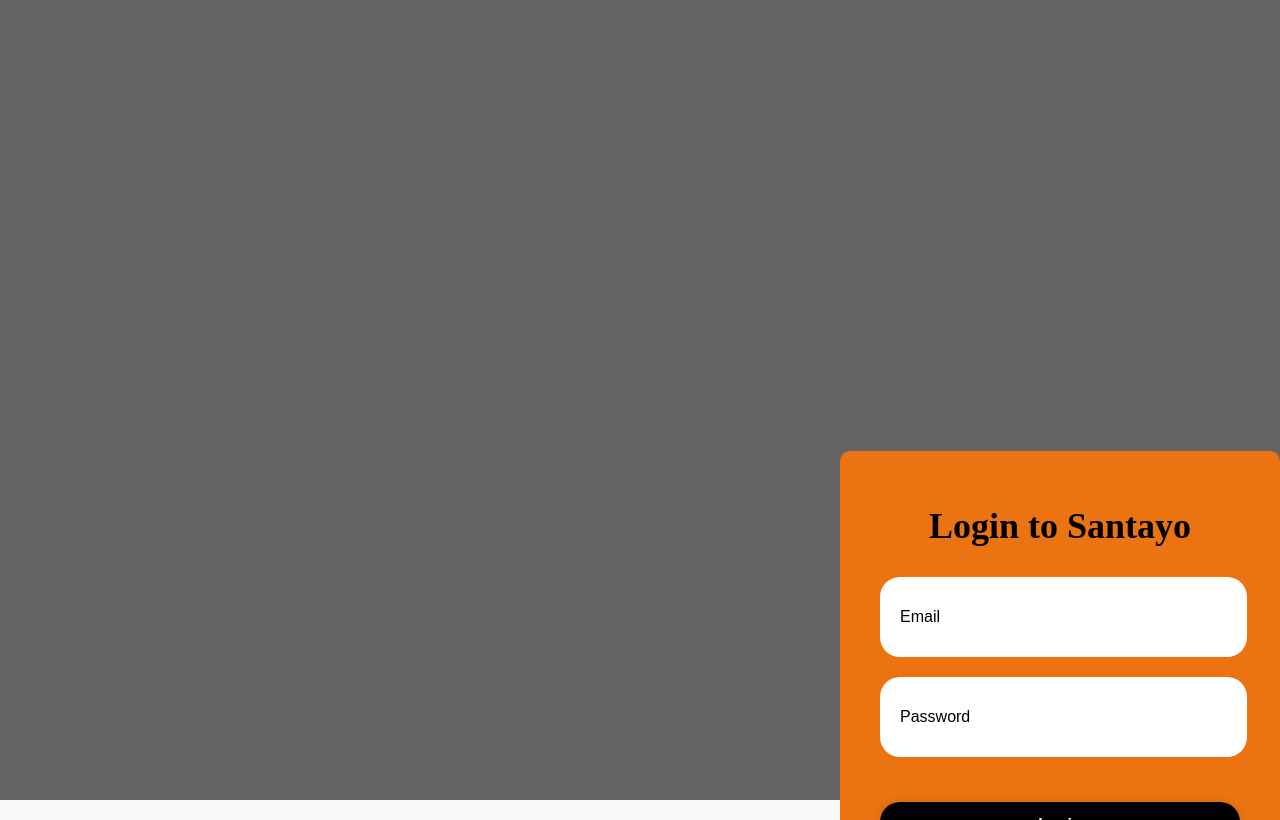
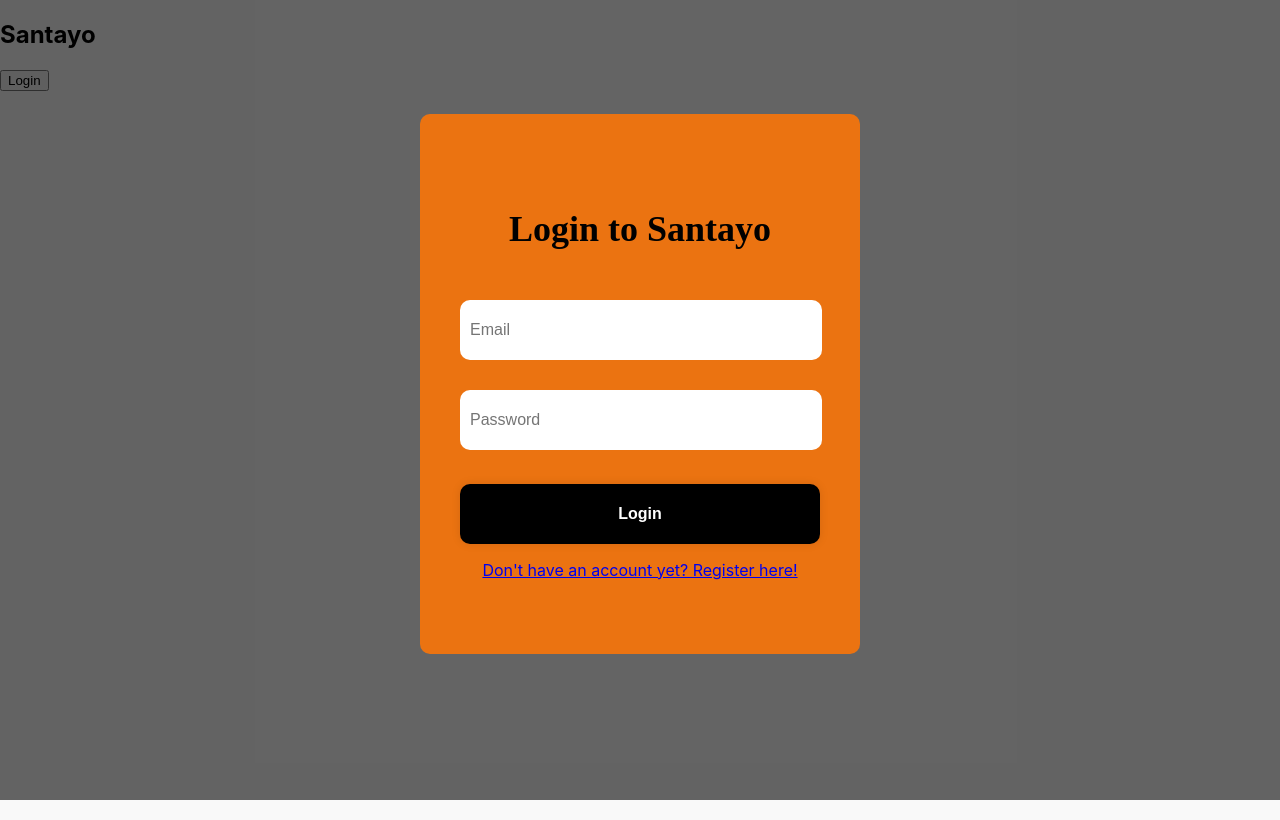
Before and after one commit to dyorgie/CSElectiveFinals, a React (Create React App) app in the folder finals/: page /login in a window 1280 px wide. Built offline with nearby package versions, Linux system fonts and the light colour scheme; no server answers.

Commit message:
Fixed Login and Register Route and CSS

```diff
--- a/finals/src/App.js
+++ b/finals/src/App.js
@@ -9,12 +9,12 @@
 
 function App() {
   return (
-    <>
+    <BrowserRouter>
       <UserProvider>
         <Navbar />
         <NavRoutes />
       </UserProvider>
-    </>
+    </BrowserRouter>
   );
 }
 
--- a/finals/src/index.js
+++ b/finals/src/index.js
@@ -4,10 +4,13 @@
 import App from './App';
 import reportWebVitals from './reportWebVitals';
 
+
 const root = ReactDOM.createRoot(document.getElementById('root'));
 root.render(
   <React.StrictMode>
-    <App />
+
+      <App />
+
   </React.StrictMode>
 );
 
--- a/finals/src/navigation/NavRoutes.js
+++ b/finals/src/navigation/NavRoutes.js
@@ -11,7 +11,6 @@
   const { user } = useContext(UserContext);
 
   return (
-    <BrowserRouter>
       <Routes>
         <Route path="/" element={<Home />} />
         <Route path="/about" element={user ? <About /> : <Navigate to="/login" />} />
@@ -19,6 +18,5 @@
         <Route path="/register" element={<Register />} />
         <Route path="/login" element={<Login />} />
       </Routes>
-    </BrowserRouter>
   );
 }
--- /dev/null
+++ b/finals/src/navigation/Navbar.css
@@ -0,0 +1,3 @@
+nav{
+    z-index: 4;
+}
--- a/finals/src/navigation/Navbar.js
+++ b/finals/src/navigation/Navbar.js
@@ -1,17 +1,26 @@
 import { useContext } from "react";
 import { NavLink, useNavigate } from "react-router-dom";
 import { UserContext } from "../context/UserContext";
+import "../navigation/Navbar.css"
 
 export default function Navbar() {
   const { user } = useContext(UserContext);
-  <nav>
+  if (user === undefined) return null;
+
+  return(
+    <nav>
     <h1>Santayo</h1>
-    {user && (
+
+    {user ? (
       <>
         <NavLink to="/">Home</NavLink>
         <NavLink to="/about">About</NavLink>
         <NavLink to="/contact">Contact</NavLink>
       </>
+    ) : (
+      <NavLink to="/login"><button>Login</button></NavLink>
     )}
-  </nav>;
+  </nav>
+  )
+
 }
--- a/finals/src/pages/HomePage.js
+++ b/finals/src/pages/HomePage.js
@@ -1,11 +1,7 @@
 import React from 'react'
-import Navbar from '../navigation/Navbar'
 
 export default function HomePage() {
   return (
-    <div>
-       HomePage
-
-    </div>
+    <div>HomePage</div>
   )
 }
--- a/finals/src/pages/Login.css
+++ b/finals/src/pages/Login.css
@@ -1,15 +1,18 @@
-.login-parent-container {
+.login-parent-container{
+  position:fixed;
+  width: 100%;
+  height: 100vh;
   background-color: rgba(0, 0, 0, 0.6);
-  position: fixed;
   top: 0;
   right: 0;
   left: 0;
   bottom: 0;
-  display: flex;
+  display:flex;
+  justify-content: center;
   align-items: center;
-  justify-content: center;
-  z-index: 4;
+
 }
+
 
 .login-parent-container h1 {
   font-size: 36px;
@@ -18,27 +21,24 @@
 }
 
 .form-container {
-  position: relative;
   background-color: rgba(235, 115, 17, 1);
   border-radius: 10px;
   border: 8px;
   width: 360px;
-  padding: 30px 40px;
+  padding: 70px 40px;
   animation: "dropTop .3s linear";
+  position:absolute;
+  top:40%;
+  left:50%;
+  transform: translate(-50%,-50%);
 }
 
-.email-container {
+
+.email-container, .password-container{
   position: relative;
-  width: 84%;
+  width: 95%;
   height: 40px;
-  margin: 30px 0;
-}
-
-.password-container {
-  position: relative;
-  width: 84%;
-  height: 40px;
-  margin: 60px 0;
+  margin: 50px 0;
 }
 
 .login-parent-container input {
@@ -46,26 +46,25 @@
   height: 100%;
   border: none;
   outline: none;
-  padding: 20px 45px 20px 20px;
+  padding:10px 10px;
   font-size: 16px;
-  border-radius: 20px;
+  border-radius: 10px;
   color: black;
 }
 
-.login-parent-container input::placeholder {
-  color: black;
-}
+
 
 .login-parent-container button {
   width: 100%;
-  height: 45px;
+  height: 60px;
   background: black;
   border: none;
   outline: none;
-  border-radius: 20px;
+  border-radius: 10px;
   box-shadow: 0 0 10px rgba(0, 0, 0, 0.1);
   cursor: pointer;
   font-size: 16px;
   color: white;
   font-weight: 700;
+  margin-top:1%;
 }
--- a/finals/src/pages/Login.js
+++ b/finals/src/pages/Login.js
@@ -1,6 +1,6 @@
 import React, { useState, useRef } from "react";
 import "./Login.css";
-import { Navigate, useNavigate } from "react-router-dom";
+import { Navigate, NavLink, useNavigate } from "react-router-dom";
 
 import { login } from "../services/authServices";
 
@@ -23,6 +23,7 @@
   return (
     <>
       <div className="login-parent-container">
+        <div className="login-child-container">
         <form className="form-container" onSubmit={handleSubmit}>
           <h1 className="form-title">Login to Santayo</h1>
           <div className="email-container">
@@ -36,9 +37,10 @@
             ></input>
           </div>
           <button>Login</button>
-          <p>Don't have an account yet? Register here!</p>
+          <NavLink to="/register"><p>Don't have an account yet? Register here!</p></NavLink>
           {error && <p>{error}</p>}
         </form>
+        </div>
       </div>
     </>
   );
--- a/finals/src/pages/Register.css
+++ b/finals/src/pages/Register.css
@@ -1,14 +1,16 @@
 .register-parent-container {
+  position:fixed;
+  width: 100%;
+  height: 100vh;
   background-color: rgba(0, 0, 0, 0.6);
-  position: fixed;
   top: 0;
   right: 0;
   left: 0;
   bottom: 0;
-  display: flex;
+  display:flex;
+  justify-content: center;
   align-items: center;
-  justify-content: center;
-  z-index: 4;
+
 }
 
 .register-parent-container h1 {
@@ -18,45 +20,50 @@
 }
 
 .register-parent-container input {
-  width: 100%;
+  width: 94%;
   height: 100%;
   border: none;
   outline: none;
-  padding: 20px 45px 20px 20px;
   font-size: 16px;
-  border-radius: 20px;
+  border-radius: 10px;
   color: black;
+  padding:5px 10px;
 }
 
 .register-form-container {
-  position: relative;
   background-color: rgba(235, 115, 17, 1);
   border-radius: 10px;
   border: 8px;
   width: 360px;
-  padding: 30px 40px;
+  padding: 70px 40px;
   animation: "dropTop .3s linear";
+  position:absolute;
+  top:40%;
+  left:50%;
+  transform: translate(-50%,-50%);
 }
 
 .register-email-container,
 .register-password-container,
 .username-container {
   position: relative;
-  width: 84%;
-  height: 40px;
-  margin: 60px 0;
+  height: 50px;
+  margin: 30px 0;
 }
+
+
 
 .register-parent-container button {
   width: 100%;
-  height: 45px;
+  height: 60px;
   background: black;
   border: none;
   outline: none;
-  border-radius: 20px;
+  border-radius: 10px;
   box-shadow: 0 0 10px rgba(0, 0, 0, 0.1);
   cursor: pointer;
   font-size: 16px;
   color: white;
   font-weight: 700;
+  margin-top: 1%;
 }
--- a/finals/src/pages/Register.js
+++ b/finals/src/pages/Register.js
@@ -2,7 +2,7 @@
 import { useRef, useState } from "react";
 
 import { create_user } from "../services/authServices";
-import { Navigate } from "react-router-dom";
+import { Navigate, NavLink } from "react-router-dom";
 
 export default function Register() {
   const usernameRef = useRef();
@@ -27,6 +27,7 @@
   return (
     <>
       <div className="register-parent-container">
+
         <form className="register-form-container" onSubmit={handleSubmit}>
           <h1 className="registerForm-title">Register to Santayo</h1>
           <div className="register-email-container">
@@ -46,7 +47,7 @@
           </div>
 
           <button>Sign up</button>
-          <p>Already have an account? Login here!</p>
+          <NavLink to="/login"><p>Already have an account? Login here!</p></NavLink>
           {error && <p>{error}</p>}
         </form>
       </div>
```
